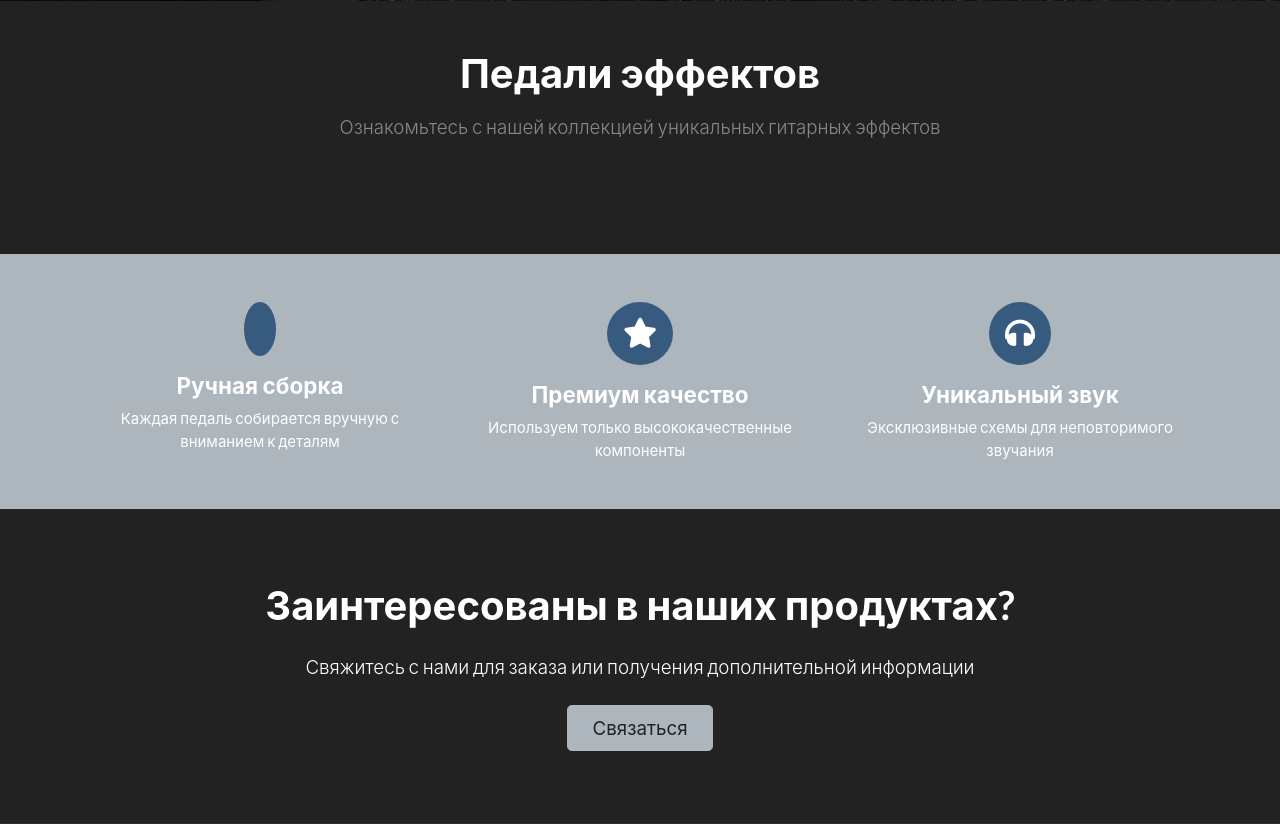
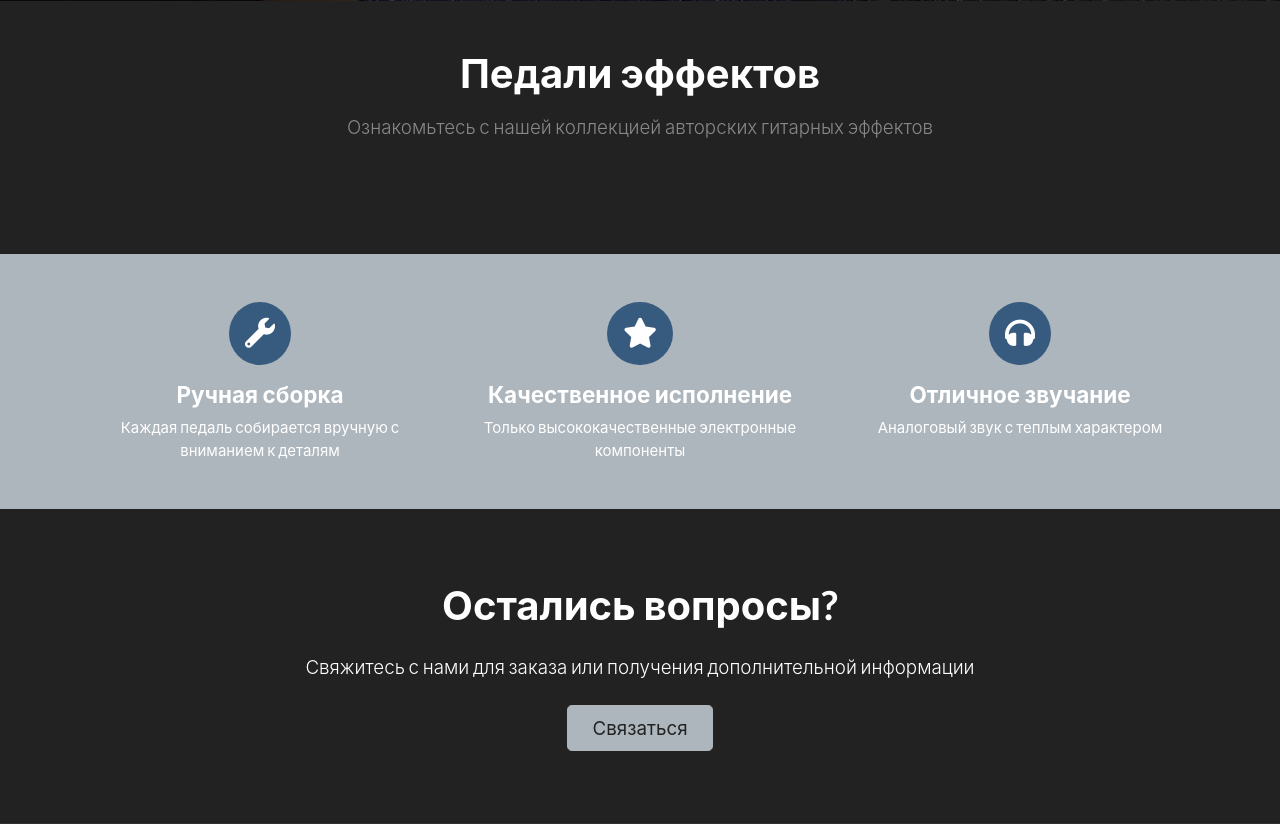
Before and after one commit to AlexeyKutepov/kutepov-audio-tech, a Django app: page /ru/ in a window 1280 px wide. Shown: the part 652-1476 px from the top of the page. Run offline with Django 3.2, Linux system fonts and the light colour scheme; data that the repository does not hold is empty; parts of the project's set-up code (start-up, migrations or seed data) failed here and were passed over; some libraries are stand-ins or nearby versions.

Commit message:
Мелкие исправления главной страницы

```diff
--- a/templates/main/index.html
+++ b/templates/main/index.html
@@ -32,7 +32,7 @@
         <p class="lead mb-4 text-white">{% trans 'Профессиональные решения для музыкантов' %}</p>
         <div class="mt-4">
             <a href="#development" class="btn btn-primary btn-lg px-4 mr-3">{% trans 'Каталог' %}</a>
-            <a href="#contact" class="btn btn-outline-light btn-lg px-4">{% trans 'Контакты' %}</a>
+            <a href="{% url 'contacts' %}" class="btn btn-outline-light btn-lg px-4">{% trans 'Контакты' %}</a>
         </div>
     </div>
 </header>
@@ -45,7 +45,7 @@
         <div class="row mb-5">
             <div class="col-lg-12 text-center">
                 <h2 class="font-weight-bold mb-3">{% trans "Педали эффектов" %}</h2>
-                <p class="lead text-muted">{% trans "Ознакомьтесь с нашей коллекцией уникальных гитарных эффектов" %}</p>
+                <p class="lead text-muted">{% trans "Ознакомьтесь с нашей коллекцией авторских гитарных эффектов" %}</p>
             </div>
         </div>
         <div class="row">
@@ -73,7 +73,7 @@
         <div class="row text-center">
             <div class="col-lg-4 mb-5 mb-lg-0">
                 <div class="bg-primary text-white rounded-circle mb-3 p-3 d-inline-block">
-                    <i class="fas fa-tools fa-2x"></i>
+                    <i class="fas fa-wrench fa-2x"></i>
                 </div>
                 <h2 class="h4 font-weight-bold">{% trans "Ручная сборка" %}</h2>
                 <p class="mb-0">{% trans "Каждая педаль собирается вручную с вниманием к деталям" %}</p>
@@ -82,15 +82,15 @@
                 <div class="bg-primary text-white rounded-circle mb-3 p-3 d-inline-block">
                     <i class="fas fa-star fa-2x"></i>
                 </div>
-                <h2 class="h4 font-weight-bold">{% trans "Премиум качество" %}</h2>
-                <p class="mb-0">{% trans "Используем только высококачественные компоненты" %}</p>
+                <h2 class="h4 font-weight-bold">{% trans "Качественное исполнение" %}</h2>
+                <p class="mb-0">{% trans "Только высококачественные электронные компоненты" %}</p>
             </div>
             <div class="col-lg-4">
                 <div class="bg-primary text-white rounded-circle mb-3 p-3 d-inline-block">
                     <i class="fas fa-headphones fa-2x"></i>
                 </div>
-                <h2 class="h4 font-weight-bold">{% trans "Уникальный звук" %}</h2>
-                <p class="mb-0">{% trans "Эксклюзивные схемы для неповторимого звучания" %}</p>
+                <h2 class="h4 font-weight-bold">{% trans "Отличное звучание" %}</h2>
+                <p class="mb-0">{% trans "Аналоговый звук с теплым характером" %}</p>
             </div>
         </div>
     </div>
@@ -99,9 +99,9 @@
 <!-- Call to Action -->
 <section class="py-5 text-white">
     <div class="container text-center py-4">
-        <h2 class="font-weight-bold mb-4">{% trans "Заинтересованы в наших продуктах?" %}</h2>
+        <h2 class="font-weight-bold mb-4">{% trans "Остались вопросы?" %}</h2>
         <p class="lead mb-4">{% trans "Свяжитесь с нами для заказа или получения дополнительной информации" %}</p>
-        <a href="#contact" class="btn btn-light btn-lg px-4">{% trans "Связаться" %}</a>
+        <a href="{% url 'contacts' %}" class="btn btn-light btn-lg px-4">{% trans "Связаться" %}</a>
     </div>
 </section>
 {% endblock %}
```
